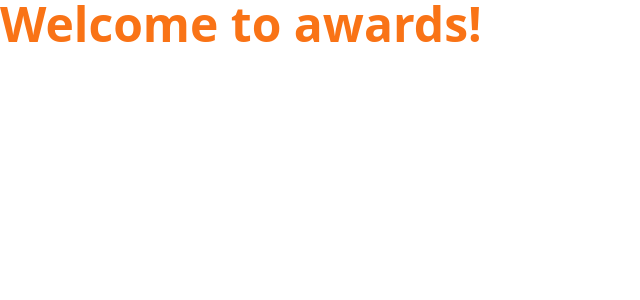
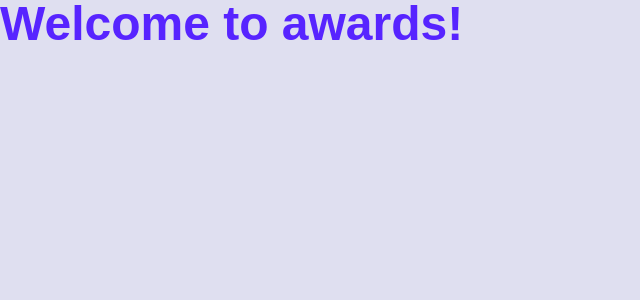
Before and after one commit to NemesisUA/gsap-landing, a React (Vite) app: page / in a window 1280 px wide. Shown: the top 300 px of the page, without its empty margins (0-640 px from the left). Built offline with nearby package versions, Linux system fonts and the light colour scheme.

Commit message:
feat: set up theme colors

```diff
--- a/src/App.jsx
+++ b/src/App.jsx
@@ -1,7 +1,7 @@
 const App = () => {
   return (
     <main>
-      <h1 className="text-5xl text-orange-500 font-bold">Welcome to awards!</h1>
+      <h1 className="text-5xl text-violet-300 font-bold">Welcome to awards!</h1>
     </main>
   )
 }
--- a/src/index.css
+++ b/src/index.css
@@ -1,6 +1,13 @@
 @tailwind base;
 @tailwind components;
 @tailwind utilities;
+
+body {
+  font-family: 'General Sans', sans-serif;
+  width: 100vw;
+  background-color: #dfdff0;
+  overflow-x: hidden;
+}
 
 @layer base {
   @font-face {
--- a/tailwind.config.js
+++ b/tailwind.config.js
@@ -13,6 +13,22 @@ export default {
         "robert-medium": ["robert-medium", "sans-serif"],
         "robert-regular": ["robert-regular", "sans-serif"],
       },
+      colors: {
+        blue: {
+          50: "#DFDFF0",
+          75: "#dfdff2",
+          100: "#F0F2FA",
+          200: "#010101",
+          300: "#4FB7DD",
+        },
+        violet: {
+          300: "#5724ff",
+        },
+        yellow: {
+          100: "#8e983f",
+          300: "#edff66",
+        },
+      }
     },
   },
   plugins: [],
```
